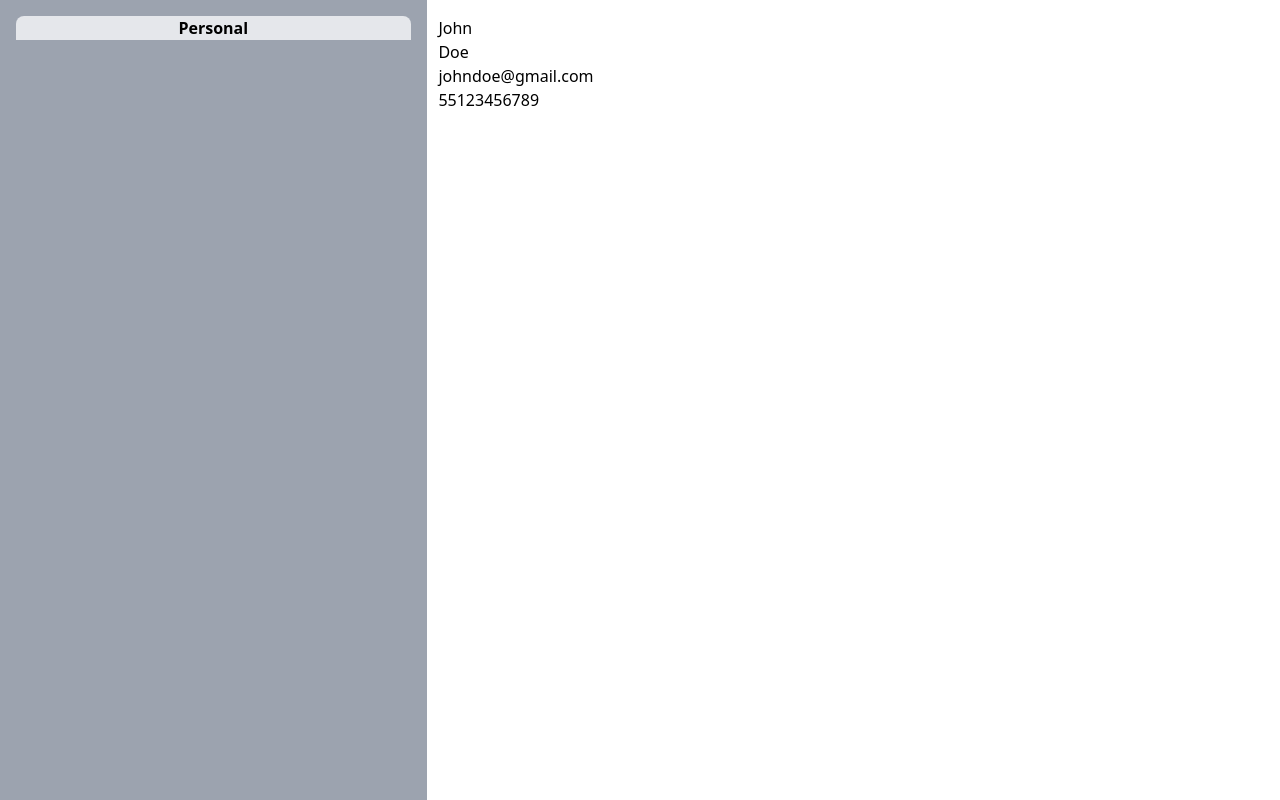
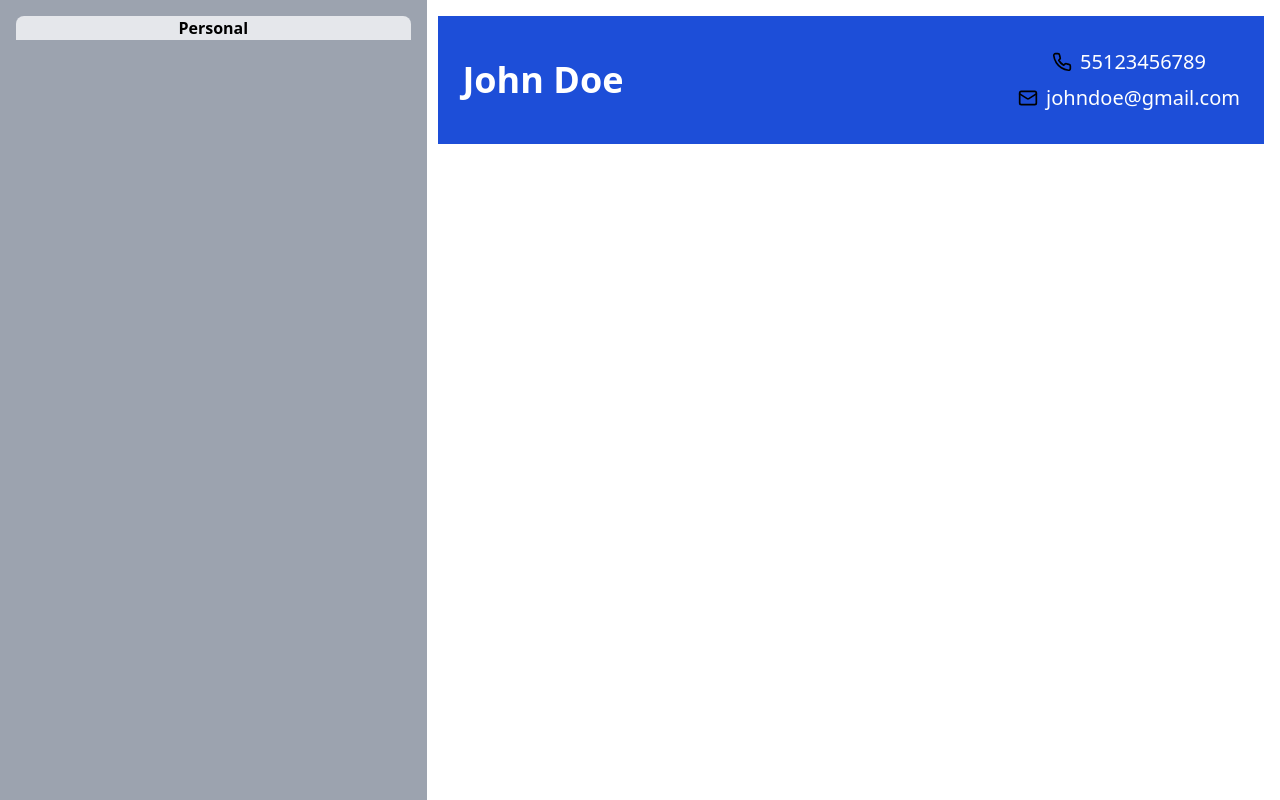
Before and after one commit to kaufon/CvApp, a React (Vite) app: page / in a window 1280 px wide. Built offline with nearby package versions, Linux system fonts and the light colour scheme.

Commit message:
💄style: add style to show info

```diff
--- a/src/components/ShowInfo.jsx
+++ b/src/components/ShowInfo.jsx
@@ -1,13 +1,28 @@
-const ShowInfo = ({PersonalInfo }) => {
+import { Mail, Phone } from "lucide-react";
+
+const ShowInfo = ({ PersonalInfo }) => {
   return (
     <>
-      <div>
-        <h1>{PersonalInfo.name}</h1>
-        <h1>{PersonalInfo.surname}</h1>
-        <h1>{PersonalInfo.email}</h1>
-        <h1>{PersonalInfo.phone}</h1>
+      <div className="bg-blue-700 text-white flex justify-between h-32">
+        <div className="w-full flex justify-between m-6">
+          <div className="flex flex-col  justify-center items-center font-bold text-4xl h-full">
+            <h1>
+              {PersonalInfo.name} {PersonalInfo.surname}
+            </h1>
+          </div>
+          <div className="flex justify-center text-xl space-y-2 items-center flex-col ">
+            <span className="flex items-center gap-2 font-medium justify-center">
+              <Phone className="size-5 text-black" />
+              {PersonalInfo.phone}
+            </span>
+            <span className="flex items-center gap-2 font-medium justify-center">
+              <Mail className="size-5 text-black" />
+              {PersonalInfo.email}
+            </span>
+          </div>
+        </div>
       </div>
     </>
   );
-}
+};
 export default ShowInfo;
```
